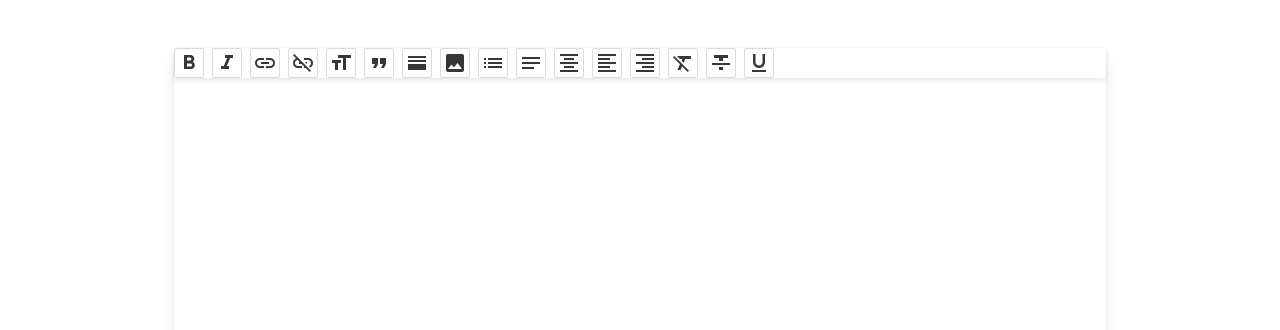
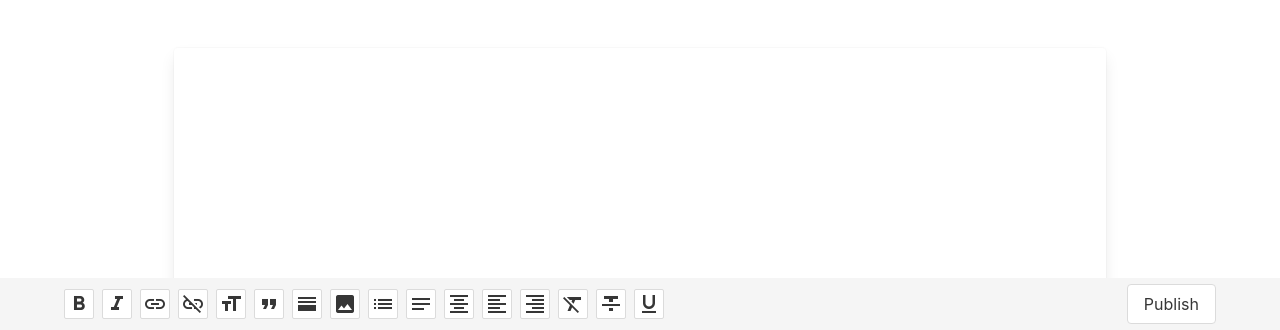
Before and after one commit to bushblade/Bulma-Vue-blog-app, a Vue app: page /new-blog in a window 1280 px wide. Shown: the part 470-800 px from the top of the page. Built offline with nearby package versions, Linux system fonts and the light colour scheme; no server answers.

Commit message:
moved ce controls to fixed bottom nav

```diff
--- /dev/null
+++ b/src/components/NewBlog/CEControls.vue
@@ -0,0 +1,34 @@
+<template>
+  <div class="buttons">
+    <span class="button is-small tooltip is-tooltip-right" v-for="(btn, indx) of commands" :key="indx" :data-tooltip="btn.desc" @click="btnAction(btn.cmd, btn.val)">
+      <span class="icon">
+        <i class="material-icons">{{ btn.icon }}</i>
+      </span>
+    </span>
+  </div>
+</template>
+
+<script>
+  import { commands } from './ce-commands'
+
+  export default {
+    name: 'CEControls',
+    computed: {
+      commands() {
+        return commands
+      }
+    },
+    methods: {
+      btnAction(cmd, val = null) {
+        let value = val ? prompt(`Value for ${cmd}?`, val) : ''
+        document.execCommand(cmd, false, value)
+      }
+    }
+  }
+</script>
+
+<style>
+  .content-editable .card-content {
+    min-height: 400px;
+  }
+</style>
--- a/src/components/NewBlog/ContentEditable.vue
+++ b/src/components/NewBlog/ContentEditable.vue
@@ -2,43 +2,27 @@
   <div class="column content-editable">
     <div class="card">
       <header class="card-header">
-        <div class="buttons">
-          <span class="button is-small tooltip is-tooltip-right" v-for="(btn, indx) of commands" :key="indx" :data-tooltip="btn.desc" @click="btnAction(btn.cmd, btn.val)">
-            <span class="icon">
-              <i class="material-icons">{{ btn.icon }}</i>
-            </span>
-          </span>
-        </div>
+       <!-- <CEControls /> -->
       </header>
       <div id="content-edit" class="card-content content" contenteditable="true" @input="updateContent">
-
       </div>
     </div>
   </div>
 </template>
 
 <script>
-  import { commands } from './ce-commands'
-
   export default {
     name: 'ContentEditable',
-    data() {
-      return {
-
-      }
-    },
     computed: {
       commands() {
         return commands
       }
     },
+    components: {
+
+    },
     methods: {
-      btnAction(cmd, val = null) {
-        let value = val ? prompt(`Value for ${cmd}?`, val) : ''
-        document.execCommand(cmd, false, value)
-      },
       updateContent(e) {
-        this.content = null
         let HTML = e.target.innerHTML
         this.$store.commit('updateContent', HTML)
       }
@@ -55,4 +39,8 @@
   .content-editable .card-content {
     min-height: 400px;
   }
+
+  .content-editable .card {
+    margin-bottom: 40px;
+  }
 </style>
--- a/src/components/NewBlog/Controls.vue
+++ b/src/components/NewBlog/Controls.vue
@@ -1,7 +1,14 @@
 <template>
-  <div class="column is-12">
-    <div class="buttons has-addons">
+  <div class="navbar is-fixed-bottom is-light controls">
+    <div class="container">
+      <div class="navbar-start">
+        <CEControls />
+      </div>
+      <div class="navbar-end">
+        <div class="buttons">
           <span class="button" @click="publishBlog">Publish</span>
+        </div>
+      </div>
     </div>
   </div>
 </template>
@@ -9,9 +16,13 @@
 <script>
   import { db, auth } from '@/firebase/init'
   import { createBlogToPublish } from '@/helpers'
+  import CEControls from './CEControls'
 
   export default {
     name: 'Controls',
+    components: {
+      CEControls
+    },
     methods: {
       publishBlog() {
         this.$store.commit('validateBlog')
@@ -28,3 +39,7 @@ import { createBlogToPublish } from '@/helpers'
     }
   }
 </script>
+
+<style>
+
+</style>
--- a/src/store.js
+++ b/src/store.js
@@ -14,12 +14,17 @@ export default new Vuex.Store({
     allBlogs: []
   },
   mutations: {
-    setBlogs: (state, payload) => state.allBlogs = payload.blogs
+    setBlogs: (state, { blogs }) => state.allBlogs = blogs
   },
   actions: {
     getBlogs: state => {
       db.collection('blogs').get().then(rawBlogs => {
         let blogs = rawBlogs.docs.map(doc => doc.data())
+        .sort((a, b) => {
+          let aDate = new Date(a.date)
+          let bDate = new Date(b.date)
+          return bDate - aDate
+        })
         state.commit('setBlogs', { blogs })
       })
     }
```
Also changed, not shown: 1 other file (tests, documents, lock files or other folders). Lines whose indentation alone changed are shown as unchanged.
